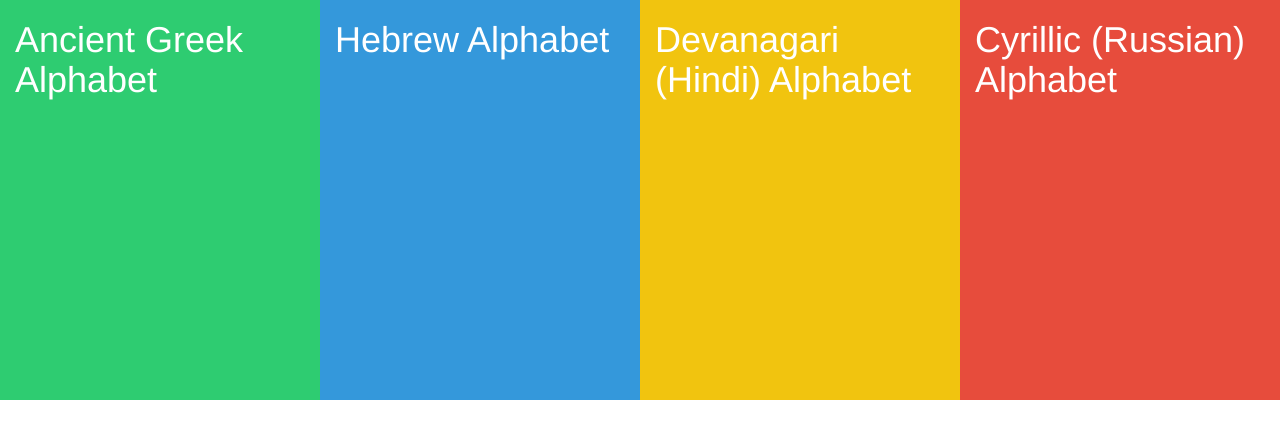
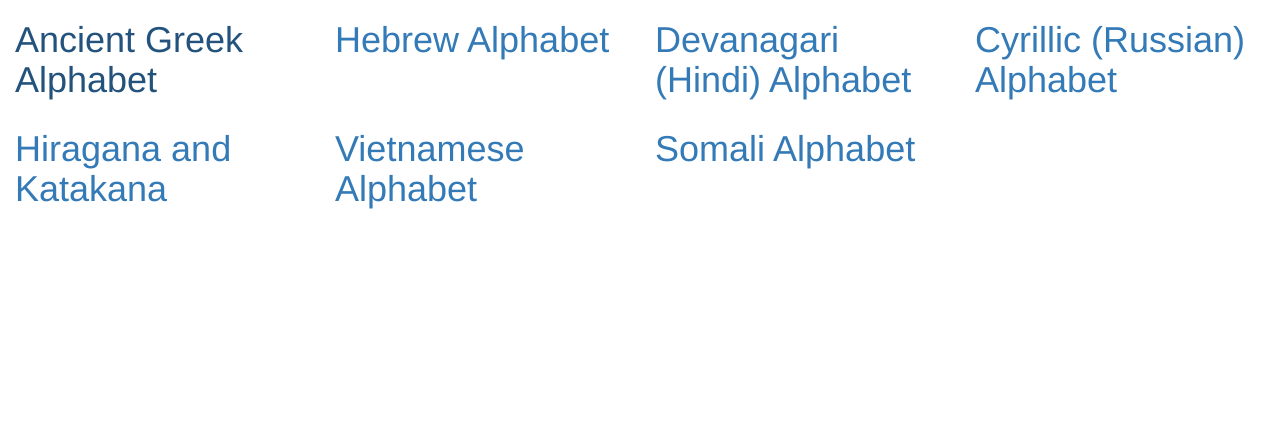
Before and after one commit to davies-adam/letterz, a Flask app: page / in a window 1280 px wide. Shown: the top 439 px of the page. Run offline with Flask 2, Linux system fonts and the light colour scheme; some libraries are stand-ins or nearby versions.

Commit message:
Added more alphabet

```diff
--- a/static/intro.css
+++ b/static/intro.css
@@ -24,3 +24,18 @@
   color: white;
 	height: 50%;
 }
+.hiragana {
+  background: #c0392b;
+  color: white;
+	height: 50%;
+}
+.vietnamese {
+  background: #2c3e50;
+  color: white;
+	height: 50%;
+}
+.somali {
+  background: #f39c12;
+  color: white;
+	height: 50%;
+}
--- a/templates/intro.html
+++ b/templates/intro.html
@@ -1,11 +1,13 @@
 <!DOCTYPE html>
 <html>
+
 <head>
     <title>Intro</title>
     <meta name="viewport" content="width=device-width, initial-scale=1.0">
     <link href="//netdna.bootstrapcdn.com/bootstrap/3.0.0/css/bootstrap.min.css" rel="stylesheet">
-	  <link href='{{ url_for('static', filename='intro.css') }}' rel='stylesheet' type='text/css'>
+    <link href='{{ url_for(' static ', filename='intro.css ') }}' rel='stylesheet' type='text/css'>
 </head>
+
 <body>
     <a href="/ancient-greek">
         <div class="col-md-3 greek">
@@ -22,10 +24,26 @@
             <h1>Devanagari (Hindi) Alphabet</h1>
         </div>
     </a>
-	  <a href="russian">
+    <a href="/russian">
         <div class="col-md-3 cyrillic">
             <h1>Cyrillic (Russian) Alphabet</h1>
         </div>
     </a>
+    <a>
+        <div class="col-md-3 hiragana">
+            <h1>Hiragana and Katakana</h1>
+        </div>
+    </a>
+    <a>
+        <div class="col-md-3 vietnamese">
+            <h1>Vietnamese Alphabet</h1>
+        </div>
+    </a>
+    <a>
+        <div class="col-md-3 somali">
+            <h1>Somali Alphabet</h1>
+        </div>
+    </a>
 </body>
+
 </html>
```
Lines whose indentation alone changed are shown as unchanged.
